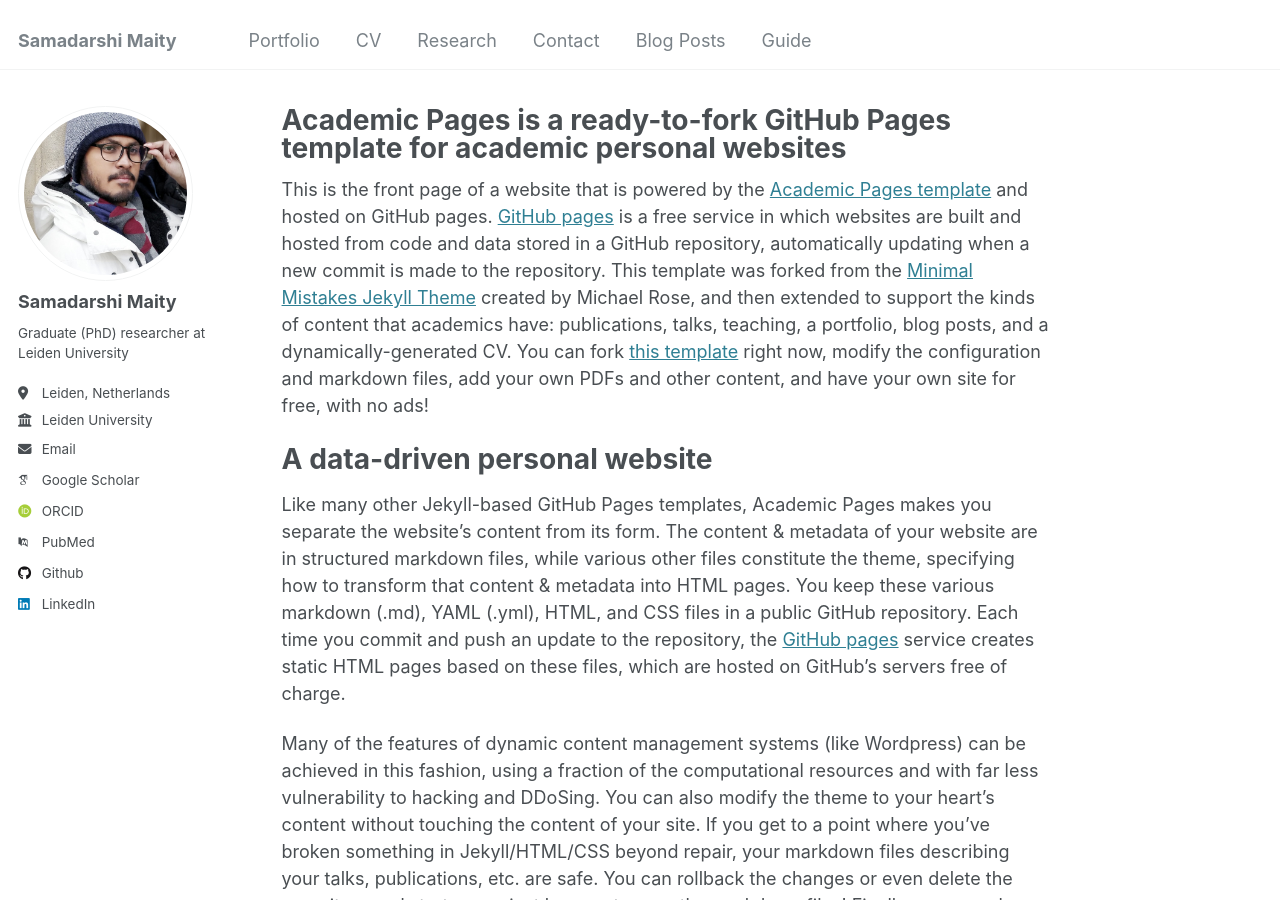
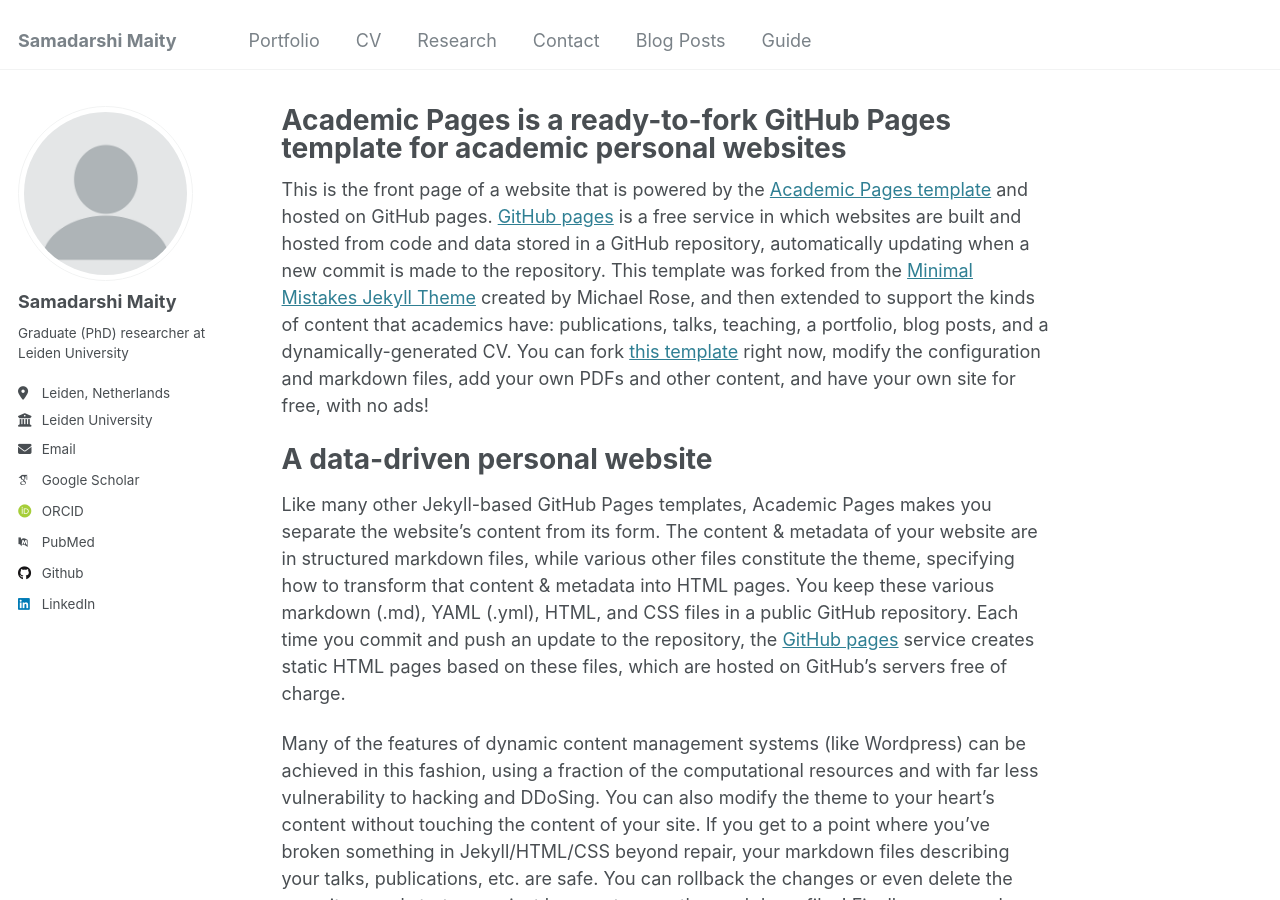
Before and after one commit to Samadarshi-Maity/Samadarshi-Maity.github.io, a Jekyll site: the page built from _pages/about.md, in a window 1280 px wide and 900 px high. Built offline with Jekyll 4.4.1, drawn with Linux system fonts in a browser that asks for light colours; some web fonts are replaced.

Commit message:
Update _config.yml

```diff
--- a/_config.yml
+++ b/_config.yml
@@ -21,7 +21,7 @@
 #               Additional customization can be done by editing /_includes/author-profile.html
 author:
   # Biographic information
-  avatar           : "My_pic.jpg"
+  avatar           : "profile.png"
   name             : "Samadarshi Maity"
   pronouns         : # example: "she/her"
   bio              : "Graduate (PhD) researcher at Leiden University"
```
